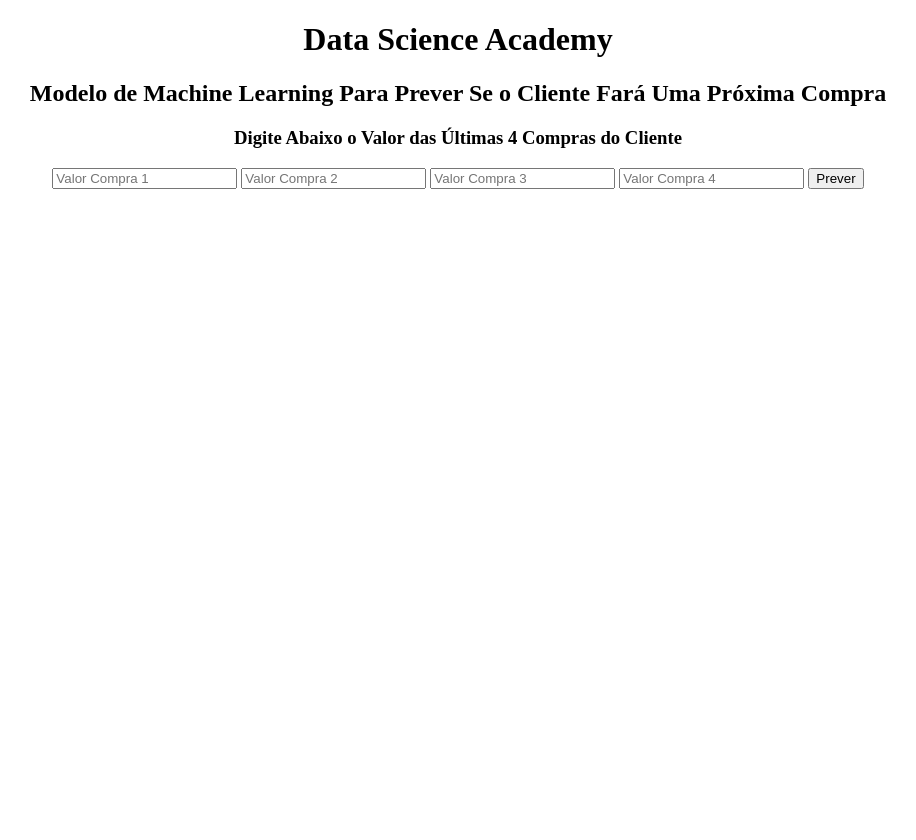
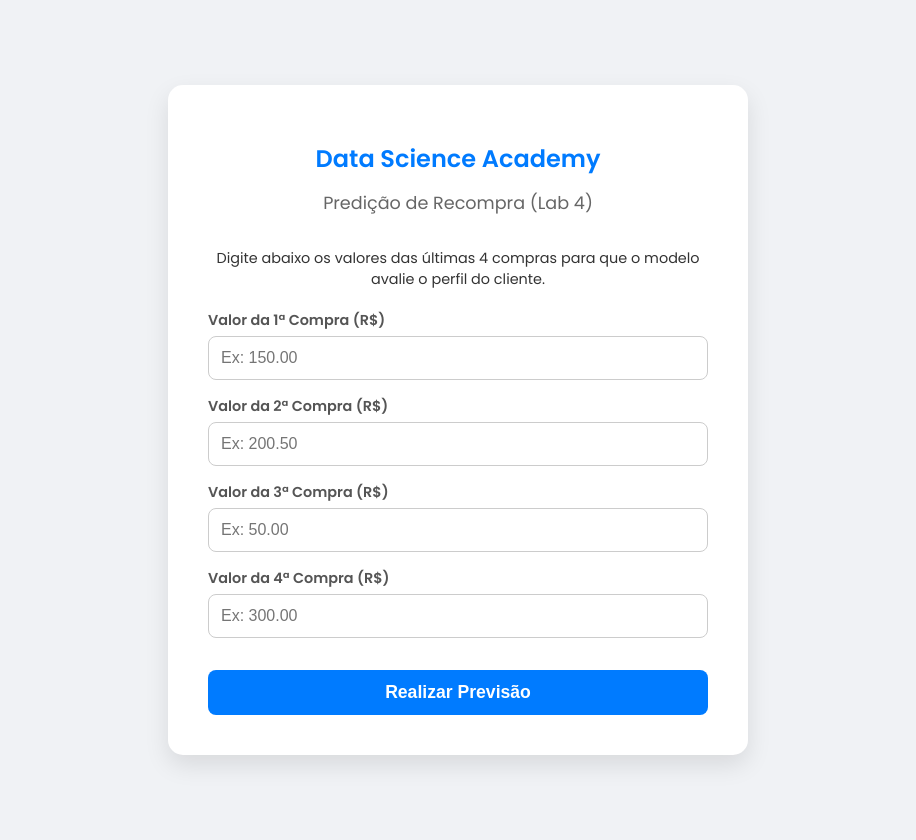
Before and after one commit to Thiago309/Lab4-App-Data-Science-com-AWS-e-Terraform, a Flask app: page / in a window 1280 px wide. Shown: the whole page, without its empty margins (182-1098 px from the left). Before the commit the page ends 189 px from the top, so only its background shows below. Run offline with Flask 3, Linux system fonts and the light colour scheme; parts of the project's set-up code (start-up, migrations or seed data) failed here and were passed over.

Commit message:
Melhoria no front end do ML

```diff
--- a/IaC/dsa_ml_app/templates/index.html
+++ b/IaC/dsa_ml_app/templates/index.html
@@ -1,24 +1,160 @@
 <!DOCTYPE html>
-<html>
+<html lang="pt-br">
 <head>
-    <title>DSA - Lab 4</title>
+    <meta charset="UTF-8">
+    <meta name="viewport" content="width=device-width, initial-scale=1.0">
+    <title>DSA - Lab 4: Predição de Compras</title>
+    <link href="https://fonts.googleapis.com/css2?family=Poppins:wght@300;400;600&display=swap" rel="stylesheet">
+
+    <style>
+        /* Variáveis de cor para facilitar manutenção */
+        :root {
+            --primary-color: #007bff; /* Azul padrão */
+            --bg-color: #f0f2f5;
+            --card-bg: #ffffff;
+            --text-color: #333;
+            --input-border: #ccc;
+        }
+
+        body {
+            font-family: 'Poppins', sans-serif;
+            background-color: var(--bg-color);
+            color: var(--text-color);
+            display: flex;
+            justify-content: center;
+            align-items: center;
+            min-height: 100vh;
+            margin: 0;
+            padding: 20px;
+        }
+
+        .container {
+            background-color: var(--card-bg);
+            padding: 2.5rem;
+            border-radius: 15px;
+            box-shadow: 0 10px 25px rgba(0,0,0,0.1);
+            width: 100%;
+            max-width: 500px;
+            text-align: center;
+        }
+
+        h1 {
+            color: var(--primary-color);
+            font-size: 1.5rem;
+            margin-bottom: 0.5rem;
+        }
+
+        h2 {
+            font-size: 1.1rem;
+            font-weight: 400;
+            color: #666;
+            margin-bottom: 2rem;
+        }
+
+        .input-group {
+            margin-bottom: 1rem;
+            text-align: left;
+        }
+
+        label {
+            display: block;
+            margin-bottom: 5px;
+            font-size: 0.9rem;
+            font-weight: 600;
+            color: #555;
+        }
+
+        input {
+            width: 100%;
+            padding: 12px;
+            border: 1px solid var(--input-border);
+            border-radius: 8px;
+            font-size: 1rem;
+            box-sizing: border-box; /* Garante que o padding não aumente a largura total */
+            transition: border-color 0.3s;
+        }
+
+        input:focus {
+            outline: none;
+            border-color: var(--primary-color);
+            box-shadow: 0 0 0 3px rgba(0, 123, 255, 0.2);
+        }
+
+        button {
+            width: 100%;
+            padding: 12px;
+            background-color: var(--primary-color);
+            color: white;
+            border: none;
+            border-radius: 8px;
+            font-size: 1.1rem;
+            font-weight: 600;
+            cursor: pointer;
+            margin-top: 1rem;
+            transition: background-color 0.3s;
+        }
+
+        button:hover {
+            background-color: #0056b3;
+        }
+
+        .result-box {
+            margin-top: 2rem;
+            padding: 1rem;
+            background-color: #e8f4fd;
+            border-left: 5px solid var(--primary-color);
+            border-radius: 4px;
+            animation: fadeIn 0.5s ease-in;
+        }
+
+        @keyframes fadeIn {
+            from { opacity: 0; transform: translateY(10px); }
+            to { opacity: 1; transform: translateY(0); }
+        }
+    </style>
 </head>
 <body>
-    <div style="text-align: center;">
+
+    <div class="container">
         <h1>Data Science Academy</h1>
-        <h2>Modelo de Machine Learning Para Prever Se o Cliente Fará Uma Próxima Compra</h2>
-        <h3>Digite Abaixo o Valor das Últimas 4 Compras do Cliente</h3>
+        <h2>Predição de Recompra (Lab 4)</h2>
+
+        <p style="font-size: 0.9rem; margin-bottom: 20px;">
+            Digite abaixo os valores das últimas 4 compras para que o modelo avalie o perfil do cliente.
+        </p>
+
         <form action="/predict" method="post">
-            <input type="text" name="feature1" placeholder="Valor Compra 1" required="required" />
-            <input type="text" name="feature2" placeholder="Valor Compra 2" required="required" />
-            <input type="text" name="feature3" placeholder="Valor Compra 3" required="required" />
-            <input type="text" name="feature4" placeholder="Valor Compra 4" required="required" />
-            <button type="submit">Prever</button>
+
+            <div class="input-group">
+                <label for="f1">Valor da 1ª Compra (R$)</label>
+                <input type="number" id="f1" name="feature1" placeholder="Ex: 150.00" step="0.01" required>
+            </div>
+
+            <div class="input-group">
+                <label for="f2">Valor da 2ª Compra (R$)</label>
+                <input type="number" id="f2" name="feature2" placeholder="Ex: 200.50" step="0.01" required>
+            </div>
+
+            <div class="input-group">
+                <label for="f3">Valor da 3ª Compra (R$)</label>
+                <input type="number" id="f3" name="feature3" placeholder="Ex: 50.00" step="0.01" required>
+            </div>
+
+            <div class="input-group">
+                <label for="f4">Valor da 4ª Compra (R$)</label>
+                <input type="number" id="f4" name="feature4" placeholder="Ex: 300.00" step="0.01" required>
+            </div>
+
+            <button type="submit">Realizar Previsão</button>
         </form>
 
         {% if prediction_text %}
-            <h3>{{ prediction_text }}</h3>
+            <div class="result-box">
+                <h3>{{ prediction_text }}</h3>
+            </div>
         {% endif %}
+
     </div>
+
 </body>
 </html>
```
Also changed, not shown: 1 other file.
